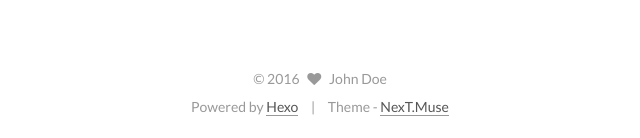
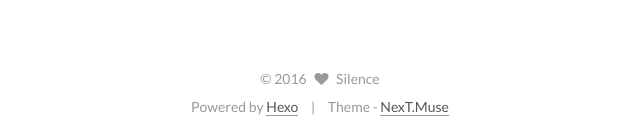
Before and after one commit to silenceMg/silence.github.io, a plain HTML site: page index.html in a window 1280 px wide. Shown: the part 1320-1458 px from the top of the page, 320-960 px from the left. Drawn offline with Linux system fonts and the light colour scheme.

Commit message:
Site updated: 2016-11-06 12:20:36

```diff
--- a/css/main.css
+++ b/css/main.css
@@ -1563,7 +1563,7 @@ pre .javascript .function {
   width: 4px;
   height: 4px;
   border-radius: 50%;
-  background: #ffb3b4;
+  background: #59d913;
 }
 .links-of-blogroll {
   font-size: 13px;
--- a/index.html
+++ b/index.html
@@ -353,8 +353,8 @@
         <div class="site-author motion-element" itemprop="author" itemscope itemtype="//schema.org/Person">
           <img class="site-author-image" itemprop="image"
                src="/images/avatar.gif"
-               alt="John Doe" />
-          <p class="site-author-name" itemprop="name">John Doe</p>
+               alt="Silence" />
+          <p class="site-author-name" itemprop="name">Silence</p>
           <p class="site-description motion-element" itemprop="description"></p>
         </div>
         <nav class="site-state motion-element">
@@ -404,7 +404,7 @@
   <span class="with-love">
     <i class="fa fa-heart"></i>
   </span>
-  <span class="author" itemprop="copyrightHolder">John Doe</span>
+  <span class="author" itemprop="copyrightHolder">Silence</span>
 </div>
 
 <div class="powered-by">
```
Also changed, not shown: 2016/10/23/hello-world/index.html (+3 -3 lines), archives/2016/10/index.html (+3 -3 lines), archives/2016/index.html (+3 -3 lines), archives/index.html (+3 -3 lines).
